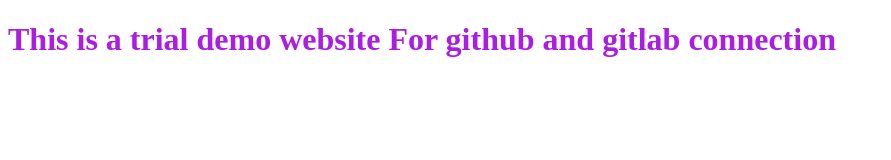
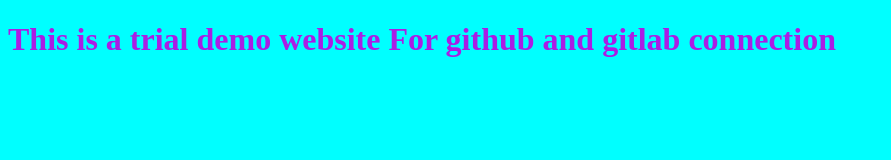
Before and after one commit to aarushi102/Test-Pattern, a plain HTML site: page index.html in a window 1280 px wide. Shown: the whole page, without its empty margins (0-891 px from the left). Drawn offline with Linux system fonts and the light colour scheme.

Commit message:
Added files

```diff
--- a/styles.css
+++ b/styles.css
@@ -1,3 +1,4 @@
 body{
-    color:rgb(171, 29, 228)
+    color:rgb(171, 29, 228);
+    background-color:aqua;
 }
```
